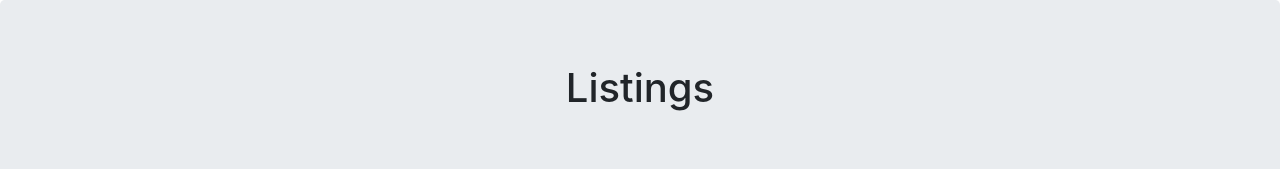
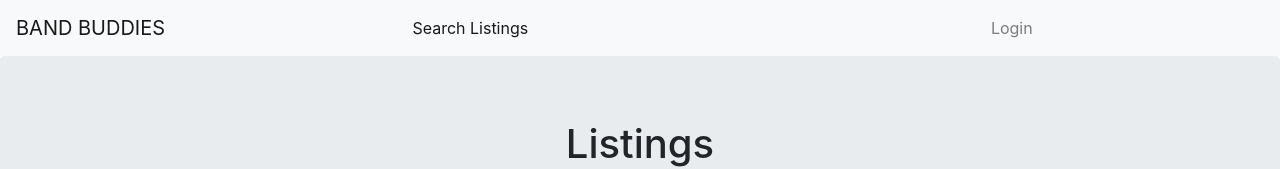
Before and after one commit to tmcv/BandBuddies-frontend, a React (Create React App) app: page /listings in a window 1280 px wide. Shown: the top 169 px of the page. Built offline with nearby package versions, Linux system fonts and the light colour scheme; no server answers.

Commit message:
created navbar feature based on loggedIn and loggedOut

```diff
--- a/src/App.js
+++ b/src/App.js
@@ -3,6 +3,7 @@ import './App.css';
 
 import {Switch, Route} from "react-router-dom";
 import Loading from "./components/Loading";
+import Navigation from "./components/Navigation";
 import 'bootstrap/dist/css/bootstrap.min.css';
 
 import { useDispatch, useSelector } from "react-redux";
@@ -26,6 +27,7 @@ function App() {
 
   return (
     <div className="App">
+      <Navigation />
       {isLoading ? <Loading /> : null}
       <Switch>
         <Route exact path="/" component={Homepage} />
--- /dev/null
+++ b/src/components/Navigation/LoggedIn.js
@@ -0,0 +1,23 @@
+import React from "react";
+import { useDispatch, useSelector } from "react-redux";
+import { logOut } from "../../store/user/actions";
+import Button from "react-bootstrap/Button";
+import { selectUser } from "../../store/user/selectors";
+import Nav from "react-bootstrap/Nav";
+import NavbarItem from "./NavbarItem";
+
+export default function LoggedIn() {
+  const dispatch = useDispatch();
+  const user = useSelector(selectUser);
+
+  // console.log("USER IS:", user)
+
+  return (
+    <>
+      {user ? <NavbarItem path="/create-listing" linkText="Create a Listing" /> : null}
+      {user ? <NavbarItem path="/profile" linkText="My Profile" /> : null}
+      {/* <Nav.Item style={{ padding: ".5rem 1rem" }}>{user.username}</Nav.Item> */}
+      <Button onClick={() => dispatch(logOut())}>Logout</Button>
+    </>
+  );
+}
--- /dev/null
+++ b/src/components/Navigation/LoggedOut.js
@@ -0,0 +1,10 @@
+import React from "react";
+import NavbarItem from "./NavbarItem";
+
+export default function LoggedOut() {
+  return (
+    <>
+      <NavbarItem path="/login" linkText="Login" />
+    </>
+  );
+}
--- /dev/null
+++ b/src/components/Navigation/NavbarItem.js
@@ -0,0 +1,13 @@
+import React from "react";
+import Nav from "react-bootstrap/Nav";
+import { NavLink } from "react-router-dom";
+
+export default function NavbarItem(props) {
+  return (
+    <Nav.Item>
+      <Nav.Link as={NavLink} to={props.path}>
+        {props.linkText}
+      </Nav.Link>
+    </Nav.Item>
+  );
+}
--- /dev/null
+++ b/src/components/Navigation/index.js
@@ -0,0 +1,30 @@
+import React from "react";
+import Navbar from "react-bootstrap/Navbar";
+import Nav from "react-bootstrap/Nav";
+import { NavLink } from "react-router-dom";
+import { useSelector } from "react-redux";
+import { selectToken } from "../../store/user/selectors";
+import NavbarItem from "./NavbarItem";
+import LoggedIn from "./LoggedIn";
+import LoggedOut from "./LoggedOut";
+
+export default function Navigation() {
+  const token = useSelector(selectToken);
+
+  const loginLogoutControls = token ? <LoggedIn /> : <LoggedOut />;
+
+  return (
+    <Navbar bg="light" expand="lg">
+      <Navbar.Brand as={NavLink} to="/">
+        BAND BUDDIES
+      </Navbar.Brand>
+      <Navbar.Toggle aria-controls="basic-navbar-nav" />
+      <Navbar.Collapse id="basic-navbar-nav">
+        <Nav style={{ width: "100%" }} fill>
+          <NavbarItem path="/listings" linkText="Search Listings" />
+          {loginLogoutControls}
+        </Nav>
+      </Navbar.Collapse>
+    </Navbar>
+  );
+}
```
